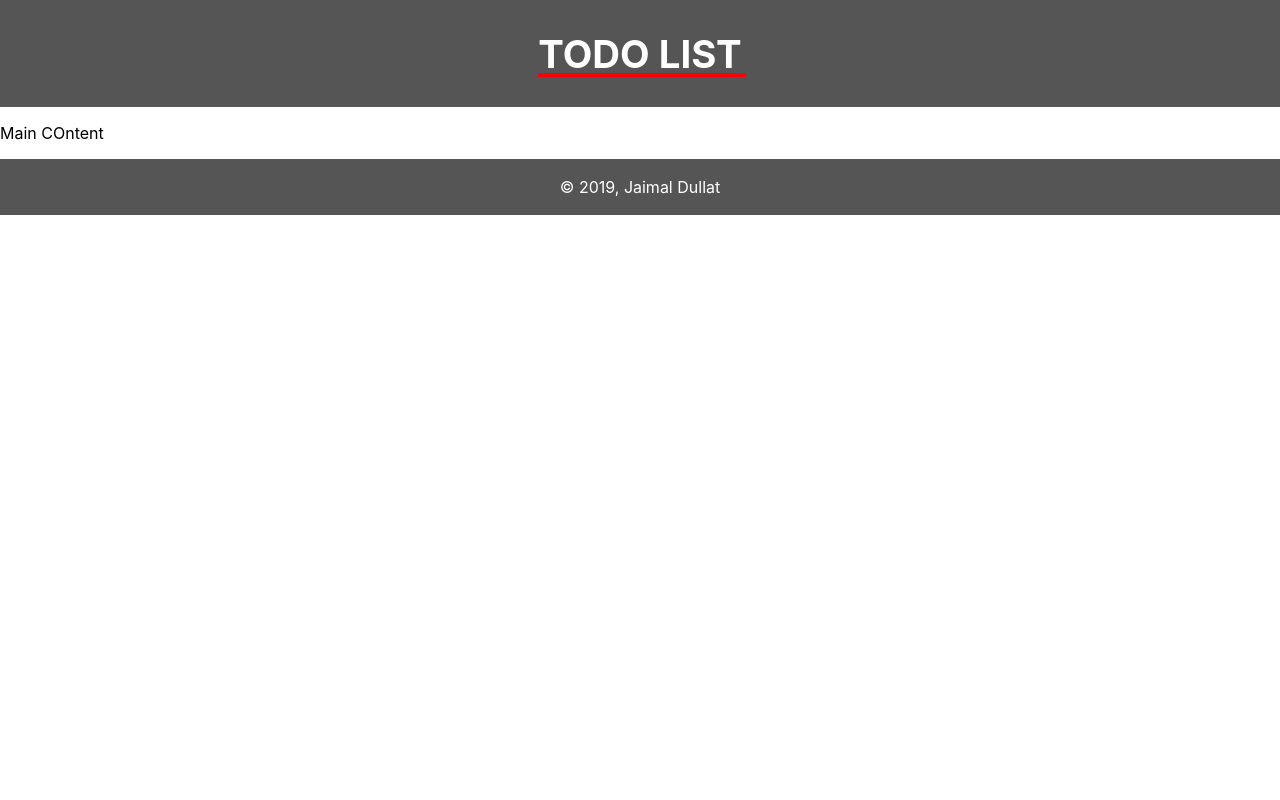
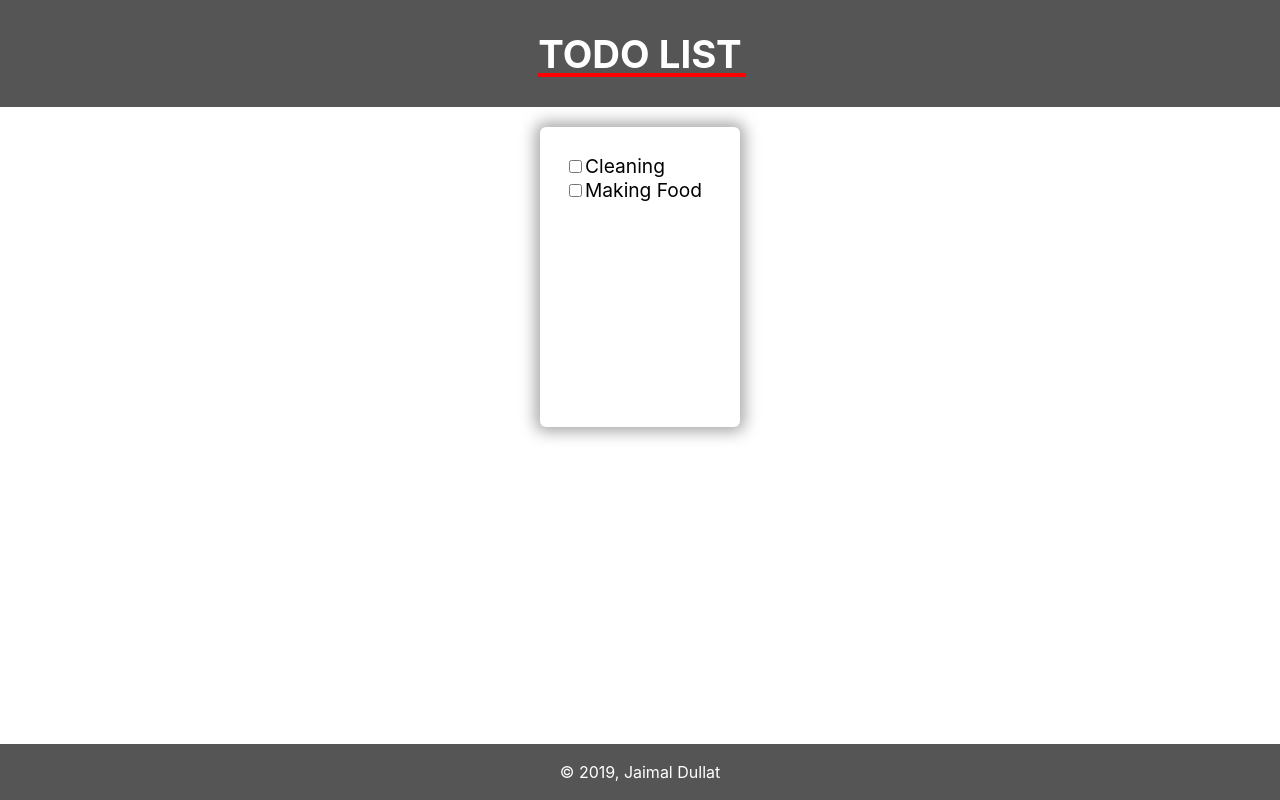
Before and after one commit to Jaimaldullat/todo-react, a React (Create React App) app: page / in a window 1280 px wide. Built offline with nearby package versions, Linux system fonts and the light colour scheme.

Commit message:
Added Header Footer And Main Content with CSS

```diff
--- a/src/components/Header.js
+++ b/src/components/Header.js
@@ -1,6 +1,7 @@
 import React from 'react';
 
 function Header() {
+
     return (
         <header>
             <h1 className='todo-heading'>ToDo List</h1>
--- a/src/components/MainContent.js
+++ b/src/components/MainContent.js
@@ -3,7 +3,22 @@ import React from 'react';
 function MainContent() {
     return (
         <main>
-            <p className=''>Main COntent</p>
+            <div className='todo-main-div'>
+                <ul>
+                    <li>
+                        <label>
+                            <input type="checkbox"/>
+                            Cleaning
+                        </label>
+                    </li>
+                    <li>
+                        <label>
+                            <input type="checkbox"/>
+                            Making Food
+                        </label>
+                    </li>
+                </ul>
+            </div>
         </main>
     )
 };
--- a/src/index.css
+++ b/src/index.css
@@ -24,10 +24,10 @@ body, html {
 }
 
 body div#root {
-  min-height: 100%;
+  min-height: 100vh;
 }
-body div#root div {
-  min-height: 100%;
+body div#root > div {
+  min-height: 100vh;
   display: flex;
   flex-direction: column;
   justify-content: space-between;
@@ -69,7 +69,27 @@ header .todo-heading::after {
 main {
   flex: 1;
 }
+main .todo-main-div {
+  display: flex;
+  font-size: 1.2rem;
+}
+main .todo-main-div ul {
+  list-style: none;
+  display: inline-block;
+  margin: 20px auto;
+  padding: 25px;
+  -webkit-border-radius:6px;
+  -moz-border-radius:6px;
+  border-radius: 6px;
+  box-shadow: 0px 0px 15px 5px #aaa;
+  min-height: 300px;
+  min-width: 200px;
+}
 
+main .todo-main-div ul li {
+  line-height: 8px;
+  margin: 5px auto;
+}
 /********************
 
   FOOTER
```
